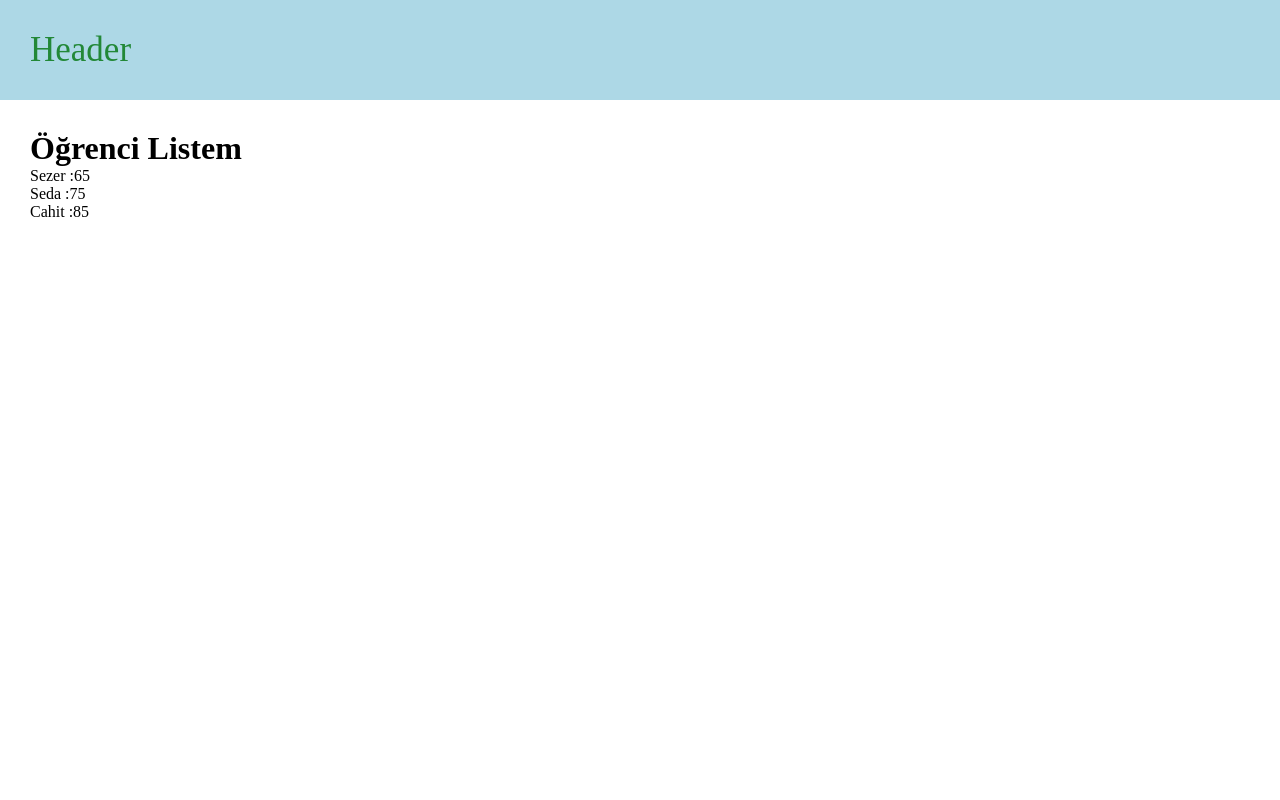
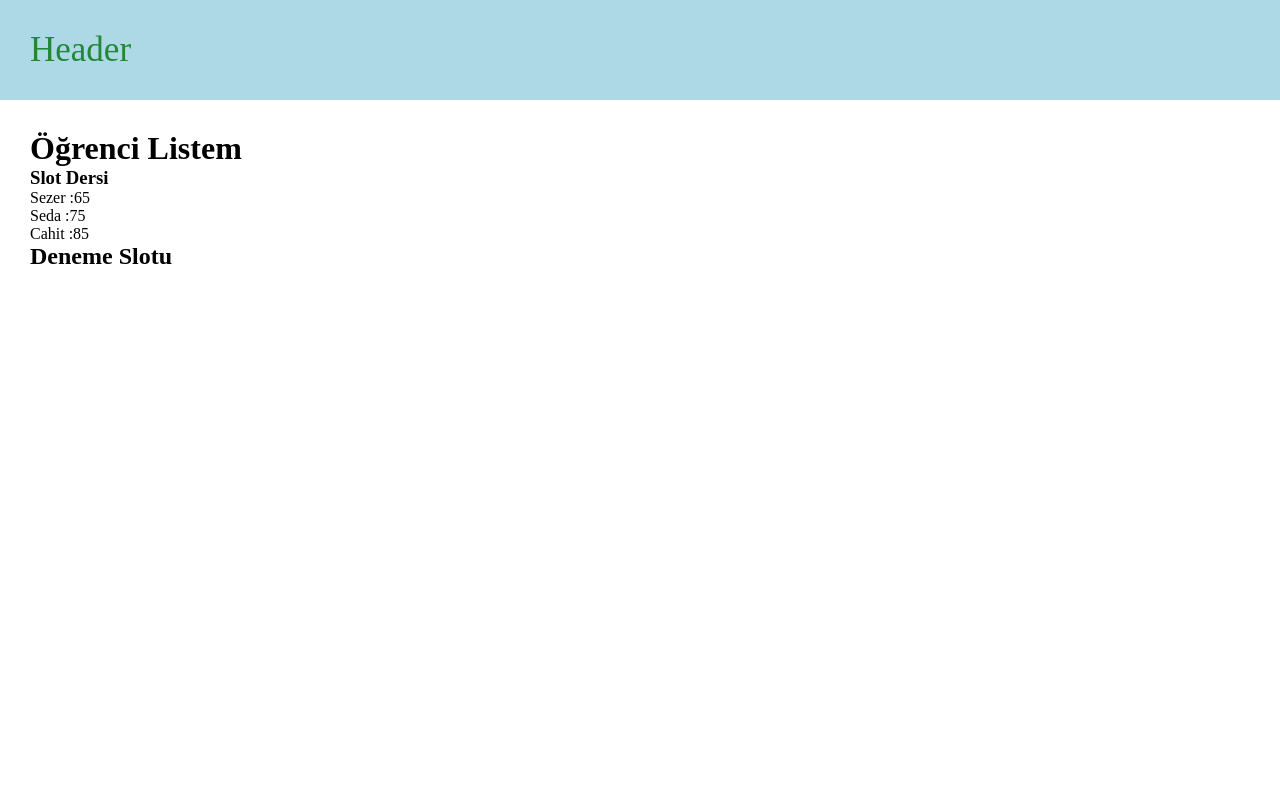
Before and after one commit to Sezer5/VueCompositionApiFirstProject, a Vue app: page / in a window 1280 px wide. Shown: the top 800 px of the page. Built offline with nearby package versions, Linux system fonts and the light colour scheme.

Commit message:
Slotlara İsim Verme Kısmı Bitti

```diff
--- a/src/App.vue
+++ b/src/App.vue
@@ -7,11 +7,18 @@
           <h1>{{name}}</h1> -->
           <!-- <Students /> -->
          <Studentscore>
-              <ul>
-                  <li v-for="student in students" :key="student.id">
-                      <span>{{student.name}} :</span><span>{{student.score}}</span>
-                  </li>
-              </ul>
+              <h3>Slot Dersi</h3>
+              <template v-slot:name>
+
+                <ul>
+                    <li v-for="student in students" :key="student.id">
+                        <span>{{student.name}} :</span><span>{{student.score}}</span>
+                    </li>
+                </ul>
+              </template>
+              <template v-slot:example>
+                <h2>Deneme Slotu</h2>
+              </template>
          </Studentscore>
       </div>
     <Footer />
--- a/src/components/Students/Studentscore.vue
+++ b/src/components/Students/Studentscore.vue
@@ -1,6 +1,8 @@
 <template>
     <h1>Öğrenci Listem </h1>
     <slot/>
+    <slot name="name"/>
+    <slot name="example"/>
 </template>
 
 <script setup>
```
